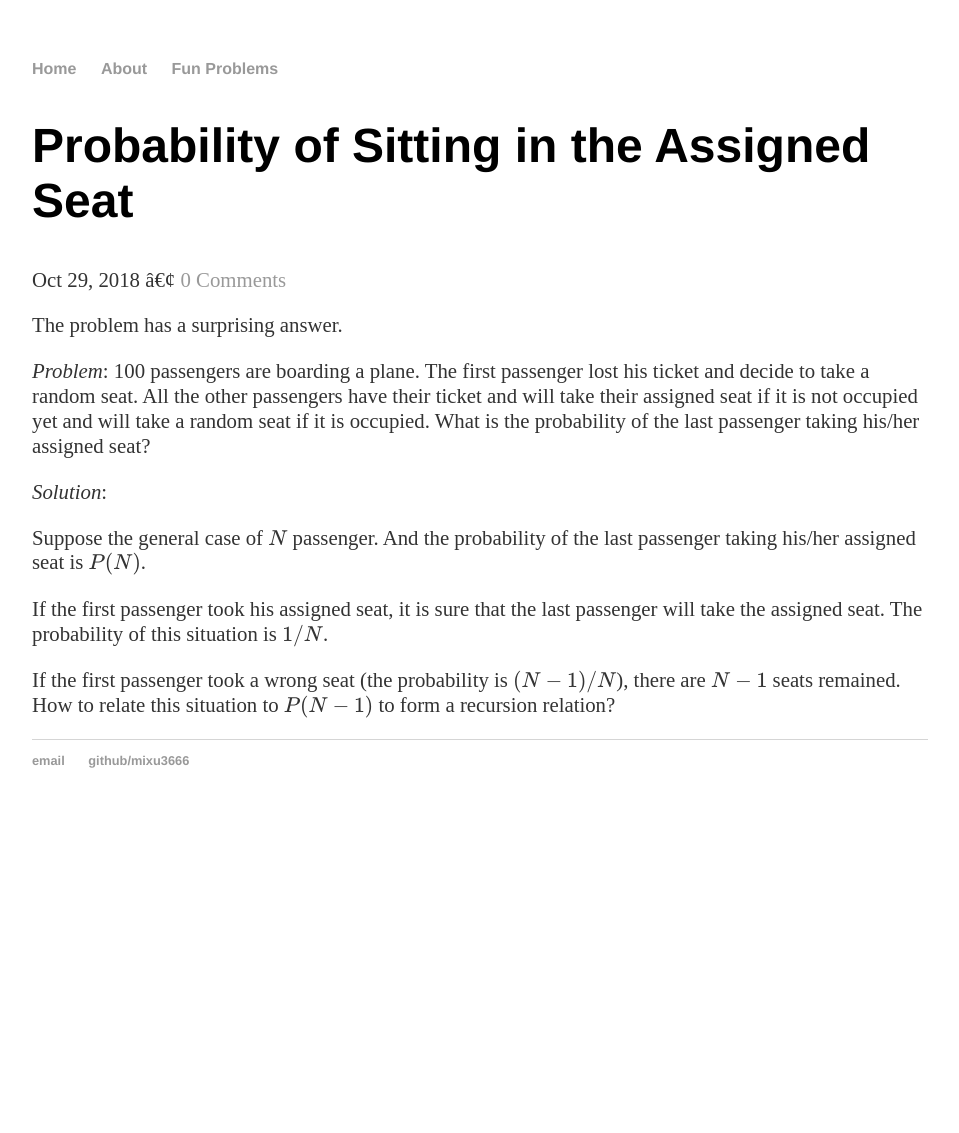
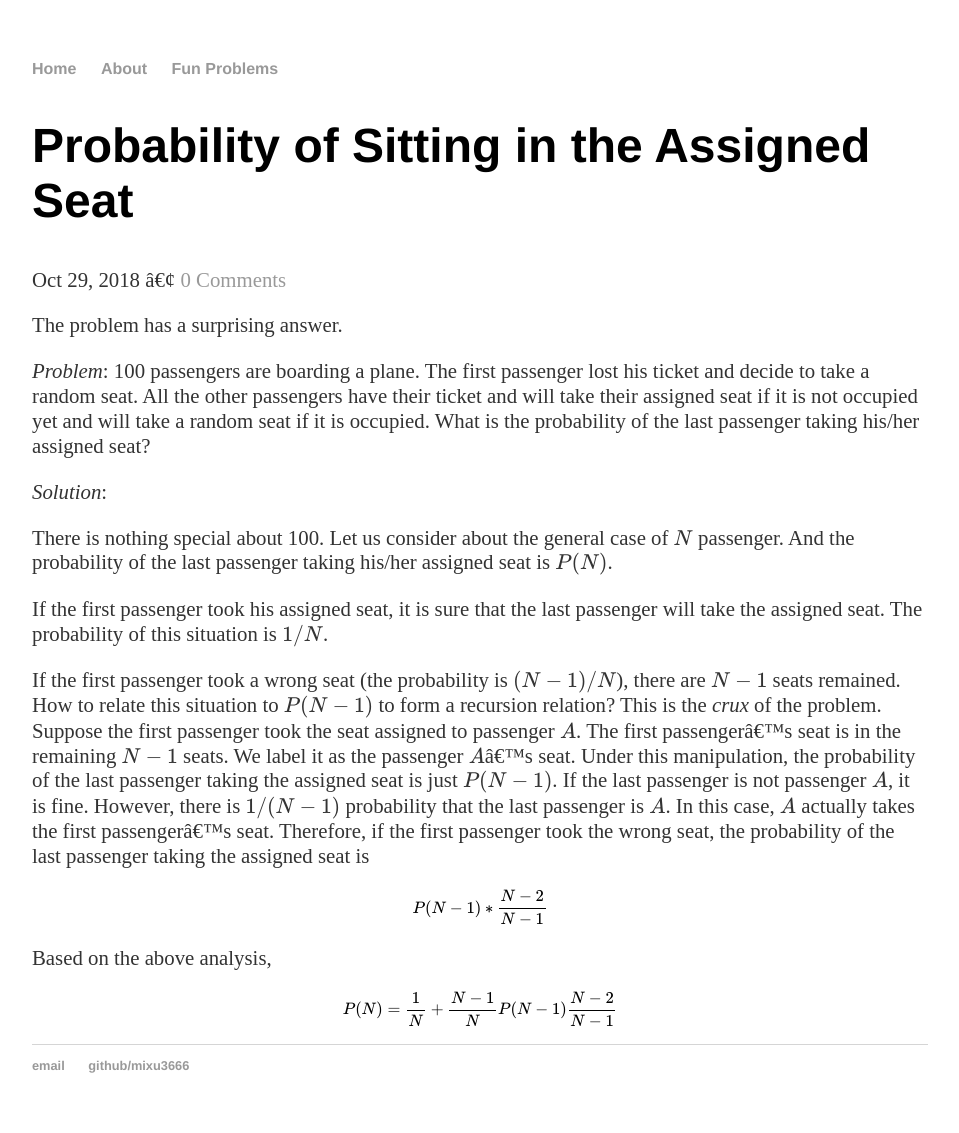
Before and after one commit to mixu3666/mixu3666.github.io, a Jekyll site: the page built from _posts/2018-10-31-Probability-of-Sitting-in-the-Assigned-Seat.md, in a window 1280 px wide. Shown: the whole page, without its empty margins (160-1119 px from the left). Built offline with Jekyll 4.4.1, drawn with Linux system fonts in a browser that asks for light colours; formulas are drawn with MathJax 3; a script that is not in the unit is left out; comment, search, counter and statistics services are not loaded; before the commit the page ends 900 px from its top, so only the background shows below that.

Commit message:
Update 2018-10-31-Probability-of-Sitting-in-the-Assigned-Seat.md

```diff
--- a/_posts/2018-10-31-Probability-of-Sitting-in-the-Assigned-Seat.md
+++ b/_posts/2018-10-31-Probability-of-Sitting-in-the-Assigned-Seat.md
@@ -12,8 +12,18 @@ The problem has a surprising answer.
 
 *Solution*:
 
-Suppose the general case of $N$ passenger. And the probability of the last passenger taking his/her assigned seat is $P(N)$.
+There is nothing special about 100. Let us consider about the general case of $N$ passenger. And the probability of the last passenger taking his/her assigned seat is $P(N)$.
 
 If the first passenger took his assigned seat, it is sure that the last passenger will take the assigned seat. The probability of this situation is $1/N$.
 
-If the first passenger took a wrong seat (the probability is $(N-1)/N$), there are $N-1$ seats remained. How to relate this situation to $P(N-1)$ to form a recursion relation?
+If the first passenger took a wrong seat (the probability is $(N-1)/N$), there are $N-1$ seats remained. How to relate this situation to $P(N-1)$ to form a recursion relation? This is the *crux* of the problem. Suppose the first passenger took the seat assigned to passenger $A$. The first passenger's seat is in the remaining $N-1$ seats. We label it as the passenger $A$'s seat. Under this manipulation, the probability of the last passenger taking the assigned seat is just $P(N-1)$. If the last passenger is not passenger $A$, it is fine. However, there is $1/(N-1)$ probability that the last passenger is $A$. In this case, $A$ actually takes the first passenger's seat. Therefore, if the first passenger took the wrong seat, the probability of the last passenger taking the assigned seat is
+
+$$
+P(N-1)*\frac{N-2}{N-1}
+$$
+
+Based on the above analysis,
+
+$$
+P(N)=\frac{1}{N}+\frac{N-1}{N}P(N-1)\frac{N-2}{N-1}
+$$
```
